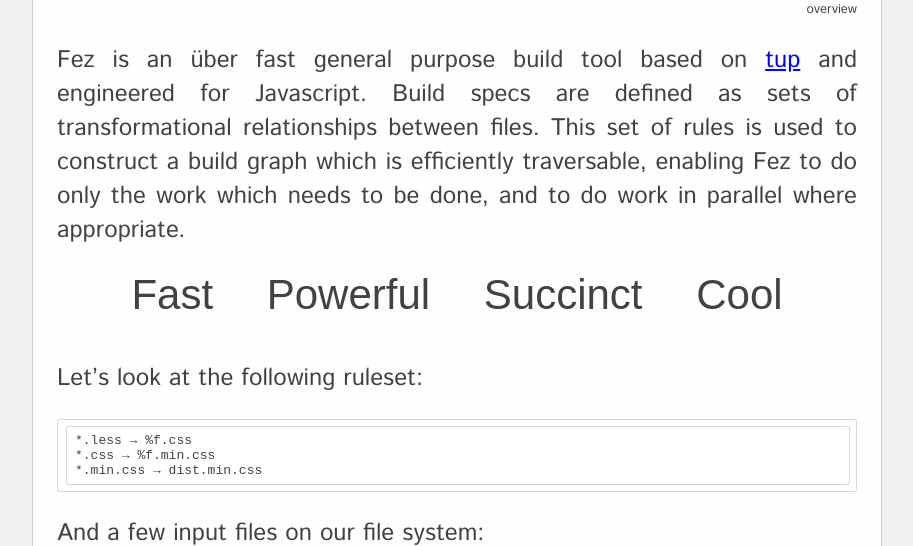
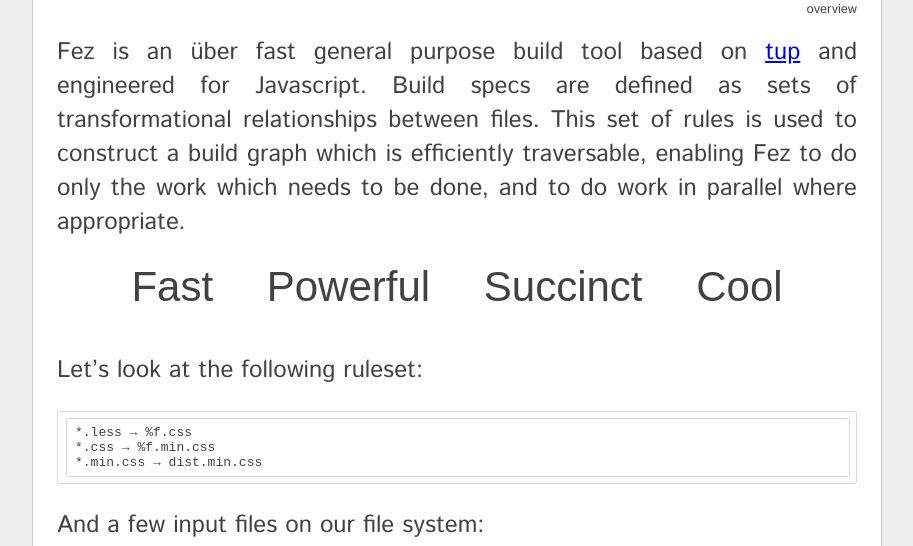
Before and after one commit to barretron/fez.github.io, a Jekyll site: the page built from index.md, in a window 1280 px wide. Shown: the part 320-866 px from the top of the page, without its empty margins (183-1096 px from the left). Built offline with Jekyll 4.4.1, drawn with Linux system fonts in a browser that asks for light colours; some web fonts are replaced; Markdown is read by kramdown in place of the engine named in the settings; grey boxes are pictures that could not be loaded.

Commit message:
Fixed some margin errors

```diff
--- a/css/main.css
+++ b/css/main.css
@@ -34,7 +34,7 @@ body {
 h1 {
   font-size: 13px;
   font-weight: normal;
-  margin: 0;
+  margin: 0 0 24px 0;
   text-align: right;
 }
 
@@ -49,7 +49,7 @@ h2:first-child {
   left: 4px;
 }
 
-.content > p:first-child {
+.content > p:first-of-type {
   margin-top: -8px;
 }
 
```
Also changed, not shown: operations.md (+1 -3 lines).
